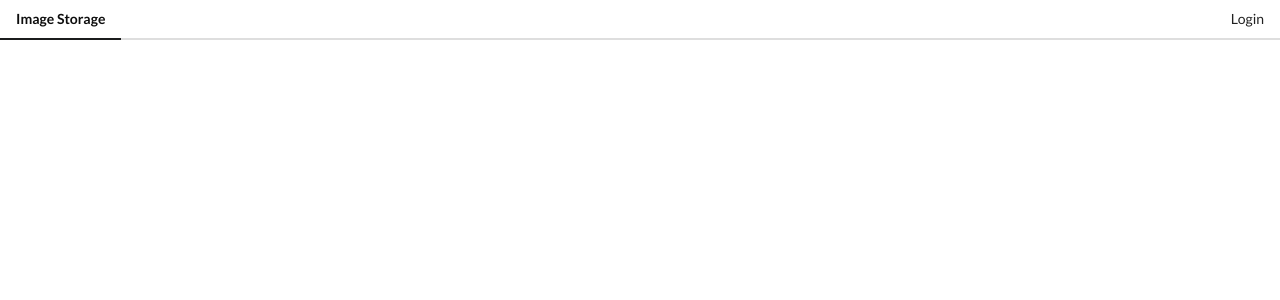
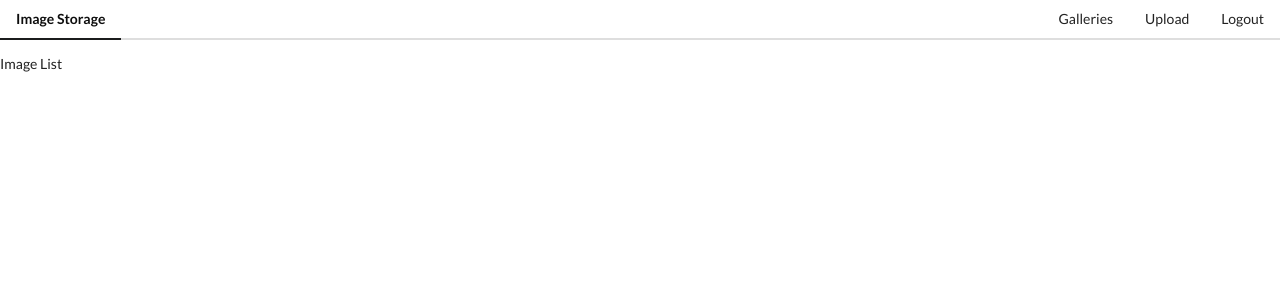
Before and after one commit to mundek/vjs-essentials-grider-images, a Vue app: page / in a window 1280 px wide. Shown: the top 300 px of the page. Built offline with nearby package versions, Linux system fonts and the light colour scheme; sample sign-in values are in the browser's storage.

Commit message:
end of section 6

```diff
--- a/src/App.vue
+++ b/src/App.vue
@@ -1,6 +1,7 @@
 <template>
     <div>
         <app-header />
+        <router-view />
     </div>
 </template>
 
--- a/src/components/AppHeader.vue
+++ b/src/components/AppHeader.vue
@@ -1,11 +1,16 @@
 <template>
     <div class="ui secondary pointing menu">
-        <a href="/" class="active item">
+        <router-link to="/" class="active item">
             Image Storage
-        </a>
+        </router-link>
+        <div class="right menu">
+            <div v-if="isLoggedIn" class="horizontal">
+                <router-link to="/" class="item">Galleries</router-link>
+                <router-link to="upload" class="item">Upload</router-link>
+                <a class="item" @click="logout">Logout</a>
+            </div>
 
-        <div class="right menu">
-            <a href="#" class="ui item" @click="login">
+            <a v-else href="#" class="ui item" @click="login">
                 Login
             </a>
         </div>
@@ -13,15 +18,22 @@
 </template>
 
 <script>
-import { mapActions } from 'vuex';
+import { mapActions, mapGetters } from 'vuex';
 
 export default {
     name: 'AppHeader',
+    computed: {
+        ...mapGetters(['isLoggedIn'])
+    },
     methods: {
-        ...mapActions(['login'])
+        ...mapActions(['login', 'logout'])
     }
 };
 </script>
 
-<style>
+<style scoped>
+.horizontal {
+    display: flex;
+    flex-direction: row;
+}
 </style>
--- /dev/null
+++ b/src/components/AuthHandler.vue
@@ -0,0 +1,22 @@
+<template>
+    <div>
+        Please wait...
+    </div>
+</template>
+
+<script>
+import { mapActions } from 'vuex';
+
+export default {
+    name: 'AuthHandler',
+    methods: {
+        ...mapActions(['finalizeLogin'])
+    },
+    created() {
+        this.finalizeLogin(window.location.hash);
+    }
+};
+</script>
+
+<style>
+</style>
--- /dev/null
+++ b/src/components/ImageList.vue
@@ -0,0 +1,14 @@
+<template>
+    <div>
+        Image List
+    </div>
+</template>
+
+<script>
+export default {
+    name: 'ImageList'
+};
+</script>
+
+<style>
+</style>
--- /dev/null
+++ b/src/components/UploadForm.vue
@@ -0,0 +1,12 @@
+<template>
+    <div>Upload Form</div>
+</template>
+
+<script>
+export default {
+    name: 'UploadForm'
+};
+</script>
+
+<style>
+</style>
--- a/src/main.js
+++ b/src/main.js
@@ -1,8 +1,25 @@
+import store from './store/index';
 import Vue from 'vue';
+import VueRouter from 'vue-router';
 import App from './App.vue';
-import store from './store/index';
+import AuthHandler from './components/AuthHandler';
+import ImageList from './components/ImageList';
+import UploadForm from './components/UploadForm';
+
+
+Vue.use(VueRouter);
+
+export const router = new VueRouter({
+  mode: 'history', // use browser router (instead of hash router)
+  routes: [
+    { path: '/', component: ImageList },
+    { path: '/upload', component: UploadForm},
+    { path: '/oauth2/callback', component: AuthHandler }
+  ]
+});
 
 new Vue({
-  store: store,
+  store: store, // older syntax for connecting imported js (the second "store") with the Vue object property (the first "store")
+  router, // newer syntax for connecting imported js with the Vue object when the same name/label is used
   render: h => h(App)
-}).$mount('#app')
+}).$mount('#app');
--- a/src/store/modules/auth.js
+++ b/src/store/modules/auth.js
@@ -1,12 +1,14 @@
 import api from '../../api/imgur';
+import qs from 'qs';
+import { router } from '../../main';
 
 const state = {
-    token: null
+    token: window.localStorage.getItem('imgur_token')
 };
 
 const getters = {
     isLoggedIn: (state) => {
-        // double exclamations operator? forces evaluation of expressions as Boolean
+        // 'double exclamations operator' forces evaluation of expressions as Boolean
         return !!state.token;
     }
 };
@@ -15,8 +17,16 @@
     login: () => {
         api.login();
     },
+    finalizeLogin({ commit }, locationHash) {
+        const queryResults = qs.parse(locationHash.replace('#', ''));
+
+        commit('setToken', queryResults.access_token);
+        window.localStorage.setItem('imgur_token', queryResults.access_token);
+        router.push('/');
+    },
     logout: ({ commit })  => {
-        commit('setToken', null)
+        commit('setToken', null);
+        window.localStorage.removeItem('imgur_token');
     }
 };
 
```
